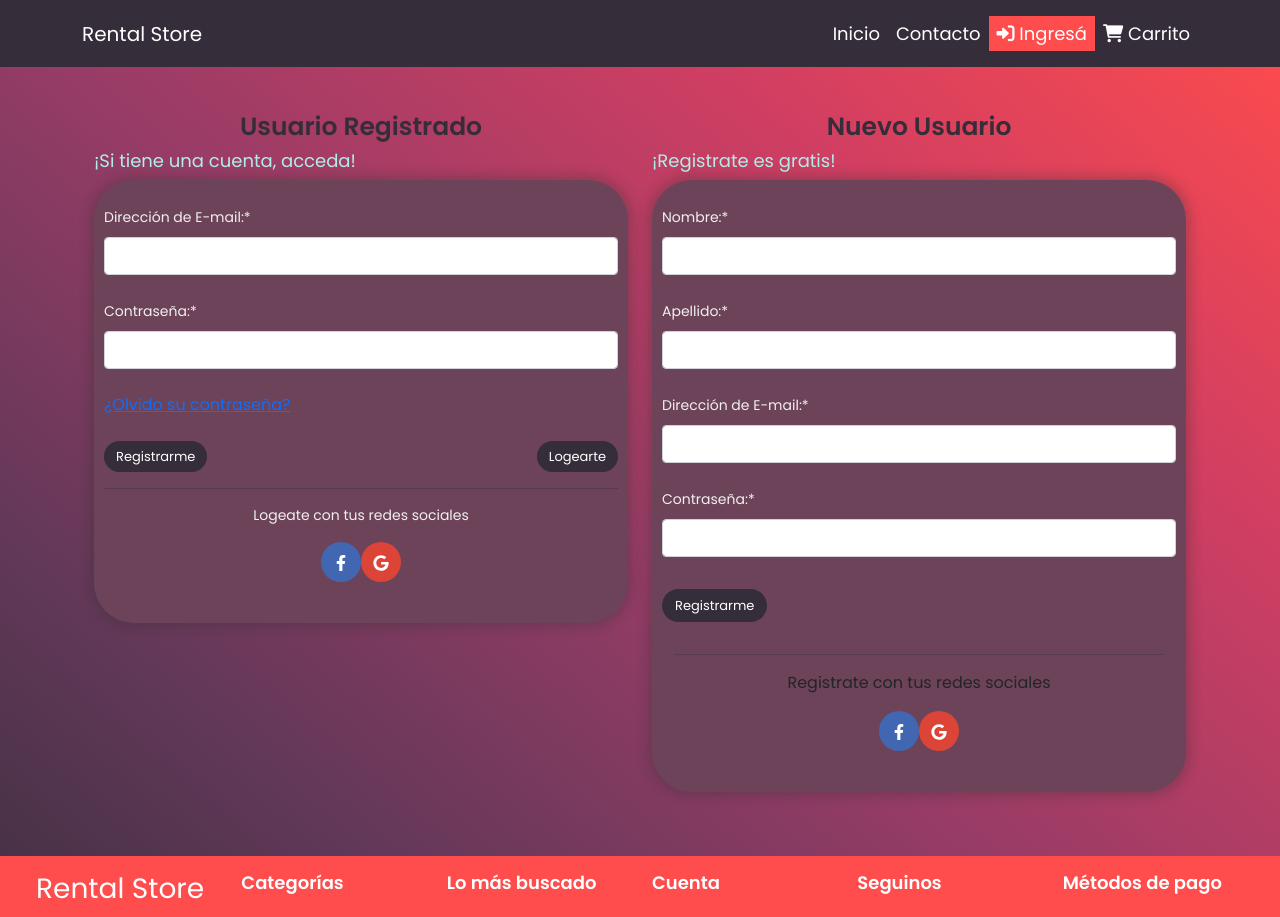
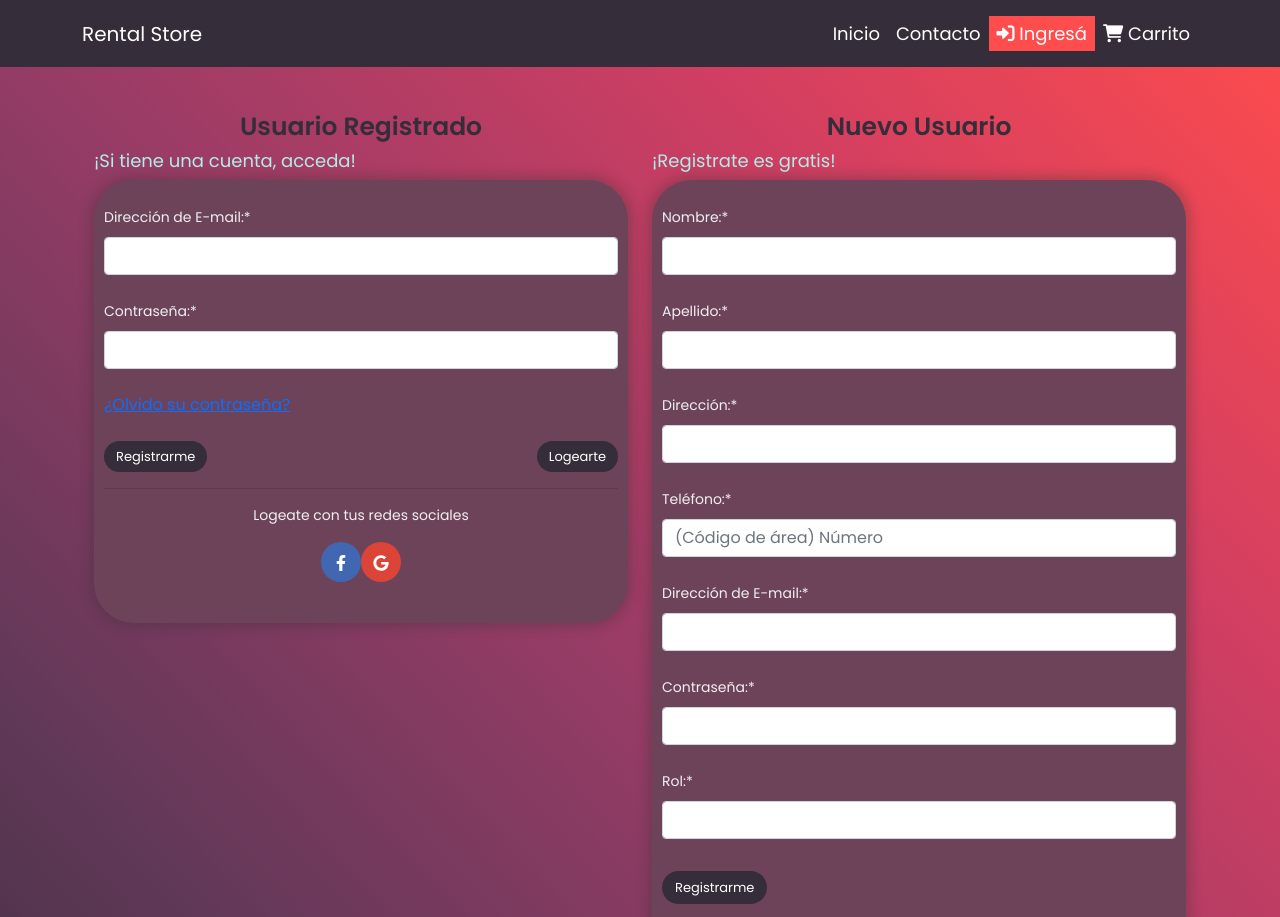
Before and after one commit to Melones5/rentalstorev1, a React (Create React App) app in the folder front/: page /login in a window 1280 px wide. Shown: the top 917 px of the page. Built offline with nearby package versions, Linux system fonts and the light colour scheme.

Commit message:
mejora controles front

```diff
--- a/front/src/components/Formulario/FormLogin.jsx
+++ b/front/src/components/Formulario/FormLogin.jsx
@@ -9,7 +9,13 @@ import './Form.css';
 
 const FormLogin = () => {
 
-  const { register, handleSubmit, watch, formState: { errors } } = useForm();
+  const { register, handleSubmit, watch, formState: { errors } } = useForm(
+    {
+      defaultValues: {
+        email: '',
+        password: '',
+      }
+    });
 
   const onSubmit = (data, e) => {
     console.log(data);
@@ -20,24 +26,26 @@ const FormLogin = () => {
     <div>
       <h1 className='pt-5 form-h1'>Usuario Registrado</h1>
       <h5 className='form-h5'>¡Si tiene una cuenta, acceda!</h5>
-      <form className='form-container-login' onSubmit={handleSubmit(onSubmit)}>
+      <form className='form-container-login' autoComplete="off" onSubmit={handleSubmit(onSubmit)}>
         <div className='mb-4'>
           <label className='label-contact'>Dirección de E-mail:*</label>
-          <input className='form-control my-2' type="text" {...register('emailLogin', {
+          <input className='form-control my-2' type="text" {...register('email', {
             required: true,
             pattern: /^[^\s@]+@[^\s@]+\.[^\s@]+$/i
           })} />
-          {errors.emailLogin?.type === 'required' && <p className='text-danger text-small d-block mb-2'>El campo email es requerido</p>}
-          {errors.emailLogin?.type === 'pattern' && <p className='text-danger text-small d-block mb-2'>El formato del email es incorrecto</p>}
+          {errors.email?.type === 'required' && <p className='text-danger text-small d-block mb-2'>El campo email es requerido</p>}
+          {errors.email?.type === 'pattern' && <p className='text-danger text-small d-block mb-2'>El formato del email es incorrecto</p>}
         </div>
         <div className='mb-4'>
           <label className='label-contact'>Contraseña:*</label>
-          <input className='form-control my-2' type="text" {...register('contraseña', {
+          <input className='form-control my-2' type="text" {...register('password', {
             required: true,
-            pattern: /^[^\s@]+@[^\s@]+\.[^\s@]+$/i
+            minLength: {
+              value: 4,
+            }
           })} />
-          {errors.contraseña?.type === 'required' && <p className='text-danger text-small d-block mb-2'>El campo contraseña es requerido</p>}
-          {errors.contraseña?.type === 'pattern' && <p className='text-danger text-small d-block mb-2'>El formato del contraseña es incorrecto</p>}
+          {errors.password?.type === 'required' && <p className='text-danger text-small d-block mb-2'>El campo contraseña es requerido</p>}
+          {errors.password?.type === 'minLength' && <p className='text-danger text-small d-block mb-2'>La contraseña debe tener al menos 4 letras</p>}
         </div>
         <div className='mb-4'>
           <a className='text' href='#olvido'>¿Olvido su contraseña?</a>
--- a/front/src/components/Formulario/FormRegister.jsx
+++ b/front/src/components/Formulario/FormRegister.jsx
@@ -7,7 +7,18 @@ import './Form.css';
 
 
 const FormRegister = () => {
-  const { register, handleSubmit, watch, formState: { errors } } = useForm();
+  const { register, handleSubmit, watch, formState: { errors } } = useForm(
+    {
+      defaultValues: {
+        nombre: '',
+        apellido: '',
+        direccion: '',
+        telefono: '',
+        email: '',
+        password: '',
+        rol: '',
+      }
+    });
 
   const onSubmit = (data, e) => {
     console.log(data);
@@ -17,7 +28,7 @@ const FormRegister = () => {
     <div>
       <h1 className='pt-5 form-h1'>Nuevo Usuario</h1>
       <h5 className='form-h5'>¡Registrate es gratis!</h5>
-      <form onSubmit={handleSubmit(onSubmit)} autoComplete="off" className=" form-container-register">
+      <form className=" form-container-register" autoComplete="off" onSubmit={handleSubmit(onSubmit)}>
         <div className='mb-4'>
           <label className='label-contact'>Nombre:*</label>
           <input className='form-control my-2' type="text" {...register('nombre', {
@@ -35,6 +46,28 @@ const FormRegister = () => {
           })} />
           {errors.apellido?.type === 'required' && <p className='text-danger text-small d-block mb-2'>El campo apellido es requerido</p>}
           {errors.apellido?.type === 'maxLength' && <p className='text-danger text-small d-block mb-2'>El campo apellido debe tener menos de 10 caracteres</p>}
+        </div>
+        <div className='mb-4'>
+          <label className='label-contact'>Dirección:*</label>
+          <input className='form-control my-2' type="text" {...register('direccion', {
+            required: true,
+            minLength: {
+              value: 4,
+            }
+          })} />
+          {errors.direccion?.type === 'required' && <p className='text-danger text-small d-block mb-2'>El campo dirección es requerido</p>}
+          {errors.direccion?.type === 'minLength' && <p className='text-danger text-small d-block mb-2'>El campo direccion debe tener al menos 4 letras</p>}
+        </div>
+        <div className='mb-4'>
+          <label className='label-contact'>Teléfono:*</label>
+          <input className='form-control my-2' type="text" placeholder="(Código de área) Número" {...register('telefono', {
+            required: true,
+            minLength: {
+              value: 10,
+            }
+          })} />
+          {errors.telefono?.type === 'required' && <p className='text-danger text-small d-block mb-2'>El campo teléfono es requerido</p>}
+          {errors.telefono?.type === 'minLength' && <p className='text-danger text-small d-block mb-2'>El campo teléfono debe tener al menos 10 números</p>}
         </div>
         <div className='mb-4'>
           <label className='label-contact'>Dirección de E-mail:*</label>
@@ -55,6 +88,17 @@ const FormRegister = () => {
           })} />
           {errors.password?.type === 'required' && <p className='text-danger text-small d-block mb-2'>El campo contraseña es requerido</p>}
           {errors.password?.type === 'minLength' && <p className='text-danger text-small d-block mb-2'>La contraseña debe tener al menos 4 letras</p>}
+        </div>
+        <div className='mb-4'>
+          <label className='label-contact'>Rol:*</label>
+          <input className='form-control my-2' type="text" {...register('rol', {
+            required: true,
+            minLength: {
+              value: 7,
+            }
+          })} />
+          {errors.rol?.type === 'required' && <p className='text-danger text-small d-block mb-2'>El campo rol es requerido</p>}
+          {errors.rol?.type === 'minLength' && <p className='text-danger text-small d-block mb-2'>El rol debe tener al menos 6 letras</p>}
         </div>
         <div className='mb-4'>
           <button className='btn register-button my-2'>Registrarme</button>
```
